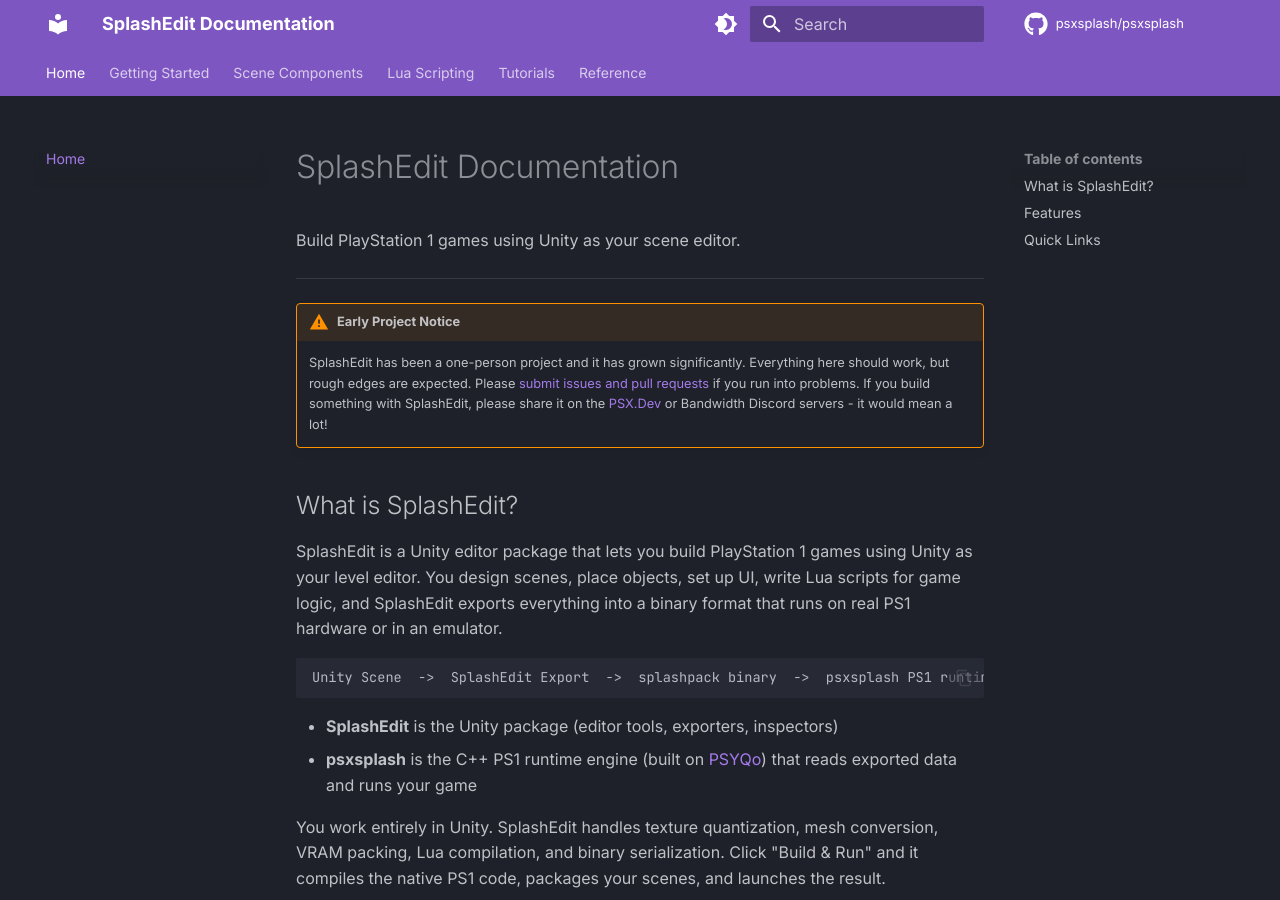
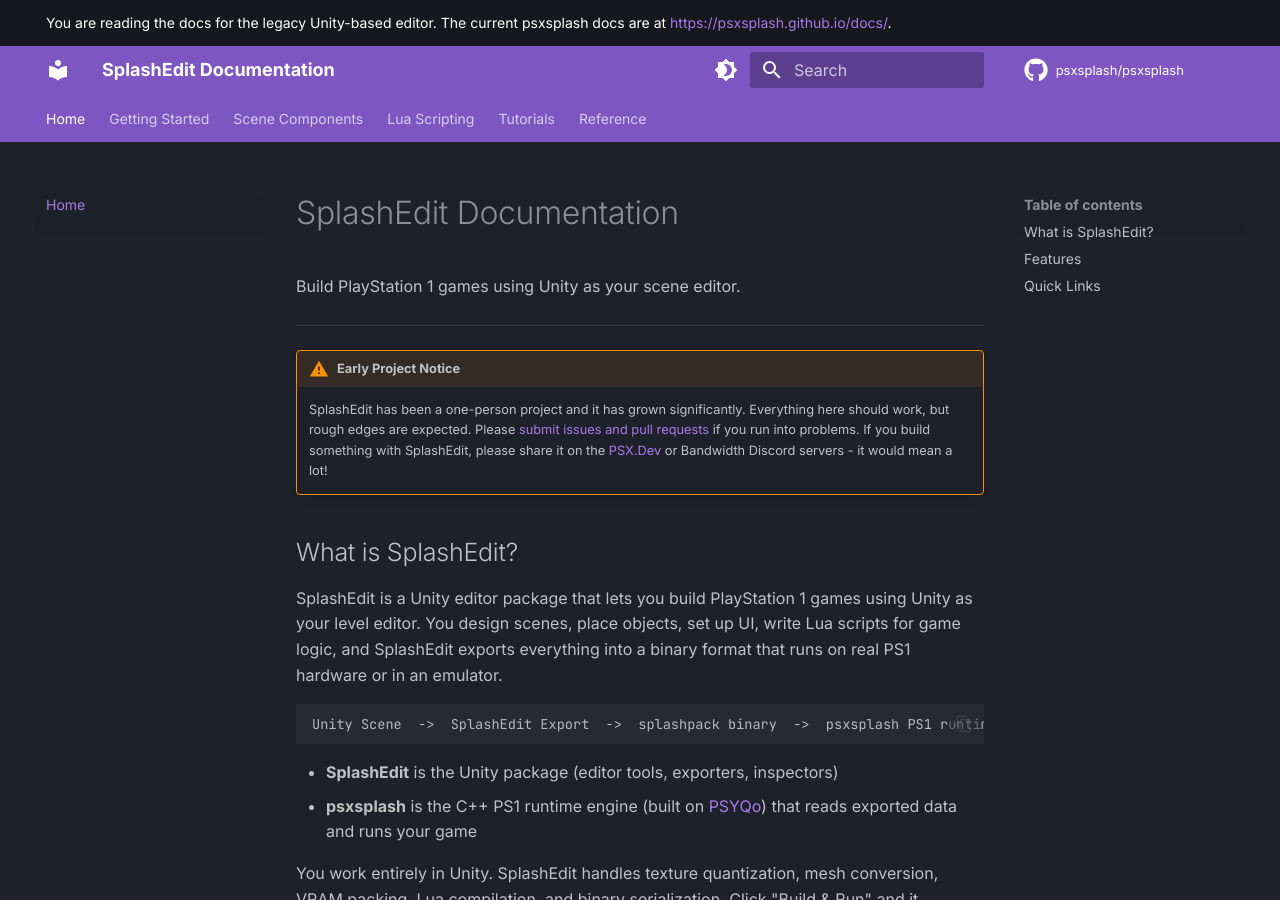
Before and after one commit to psxsplash/docs, an MkDocs documentation site: the page built from docs/index.md, in a window 1280 px wide and 900 px high. Built offline with MkDocs 1.6.1 and Material for MkDocs 9.7.7, drawn with Linux system fonts in a browser that asks for light colours; comment, search, counter and statistics services are not loaded; the version menu is left out.

Commit message:
Legacy banner on every page of the Unity-era docs

```diff
--- a/mkdocs.yml
+++ b/mkdocs.yml
@@ -6,6 +6,7 @@ repo_name: psxsplash/psxsplash
 
 theme:
   name: material
+  custom_dir: overrides
   palette:
     - scheme: slate
       primary: deep purple
--- /dev/null
+++ b/overrides/main.html
@@ -0,0 +1,5 @@
+{% extends "base.html" %}
+
+{% block announce %}
+You are reading the docs for the legacy Unity-based editor. The current psxsplash docs are at <a href="https://psxsplash.github.io/docs/">https://psxsplash.github.io/docs/</a>.
+{% endblock %}
```
